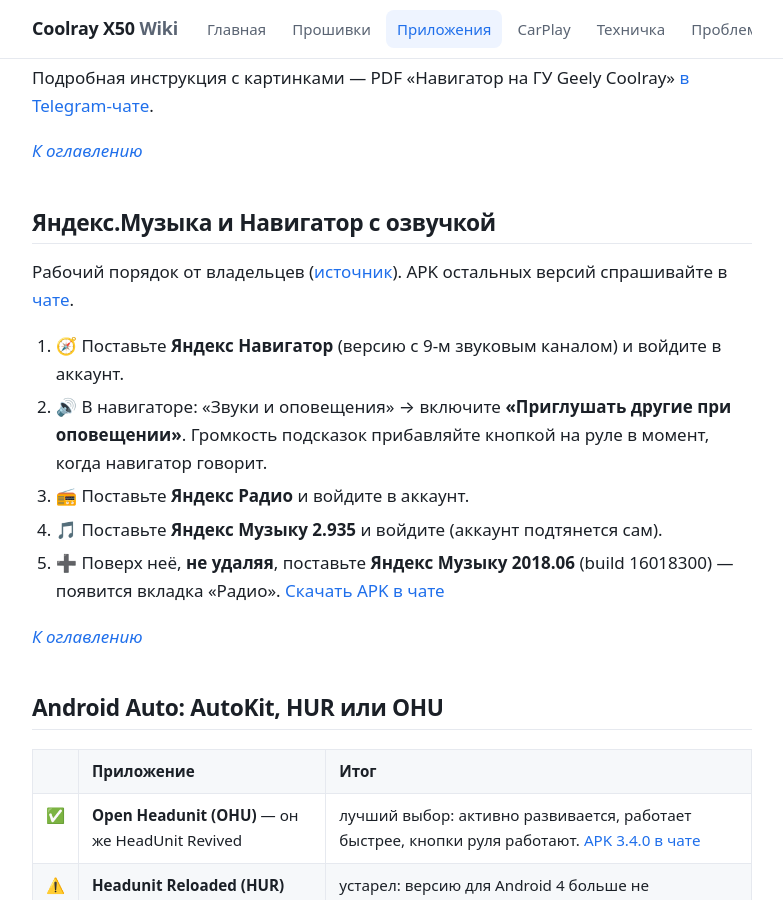
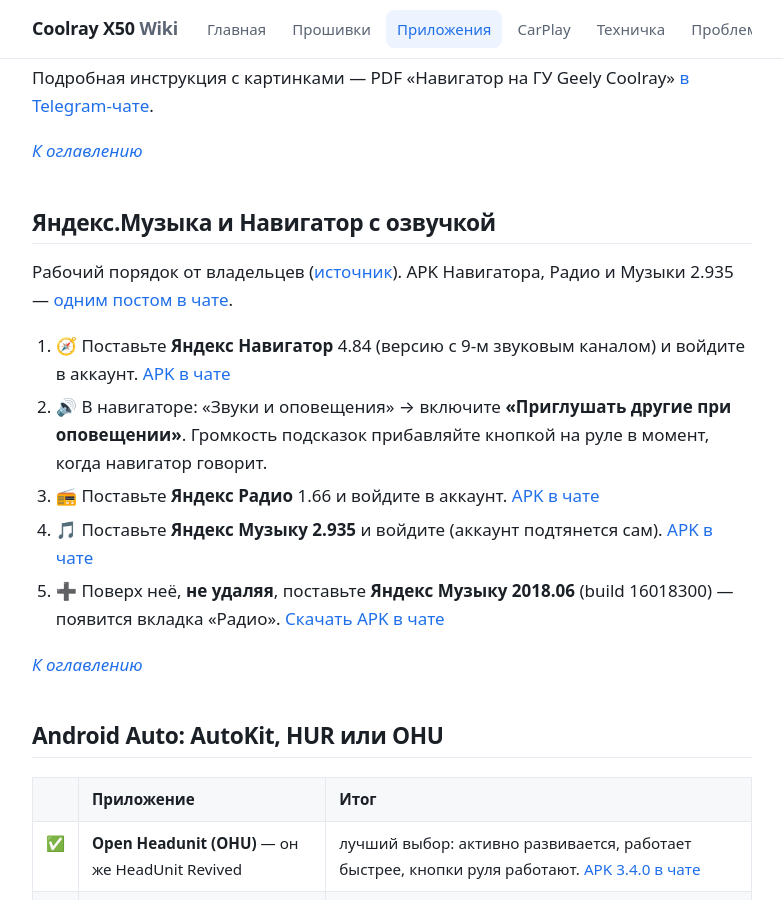
Before and after one commit to qttc/qttc.github.io, a Jekyll site: the page built from pages/apps.md, in a window 1280 px wide and 900 px high, scrolled down 900 px. Shown: the whole window, without its empty margins (248-1031 px from the left). Built offline with Jekyll 4.4.1, drawn with Linux system fonts in a browser that asks for light colours.

Commit message:
Ссылки на APK Яндекс Навигатора, Радио и Музыки 2.935 в чате

```diff
--- a/pages/apps.md
+++ b/pages/apps.md
@@ -33,12 +33,12 @@
 
 ## Яндекс.Музыка и Навигатор с озвучкой
 
-Рабочий порядок от владельцев ([источник](https://t.me/CoolRay_Android_Develop/461666)). APK остальных версий спрашивайте в [чате](https://t.me/CoolRay_Android_Develop).
+Рабочий порядок от владельцев ([источник](https://t.me/CoolRay_Android_Develop/461666)). APK Навигатора, Радио и Музыки 2.935 — [одним постом в чате](https://t.me/CoolRay_Android_Develop/76794/350423).
 
-1. 🧭 Поставьте **Яндекс Навигатор** (версию с 9-м звуковым каналом) и войдите в аккаунт.
+1. 🧭 Поставьте **Яндекс Навигатор** 4.84 (версию с 9-м звуковым каналом) и войдите в аккаунт. [APK в чате](https://t.me/CoolRay_Android_Develop/76794/350423)
 2. 🔊 В навигаторе: «Звуки и оповещения» → включите **«Приглушать другие при оповещении»**. Громкость подсказок прибавляйте кнопкой на руле в момент, когда навигатор говорит.
-3. 📻 Поставьте **Яндекс Радио** и войдите в аккаунт.
-4. 🎵 Поставьте **Яндекс Музыку 2.935** и войдите (аккаунт подтянется сам).
+3. 📻 Поставьте **Яндекс Радио** 1.66 и войдите в аккаунт. [APK в чате](https://t.me/CoolRay_Android_Develop/76794/350423)
+4. 🎵 Поставьте **Яндекс Музыку 2.935** и войдите (аккаунт подтянется сам). [APK в чате](https://t.me/CoolRay_Android_Develop/76794/350423)
 5. ➕ Поверх неё, **не удаляя**, поставьте **Яндекс Музыку 2018.06** (build 16018300) — появится вкладка «Радио». [Скачать APK в чате](https://t.me/CoolRay_Android_Develop/461682)
 
 _[К оглавлению](#оглавление)_
```
